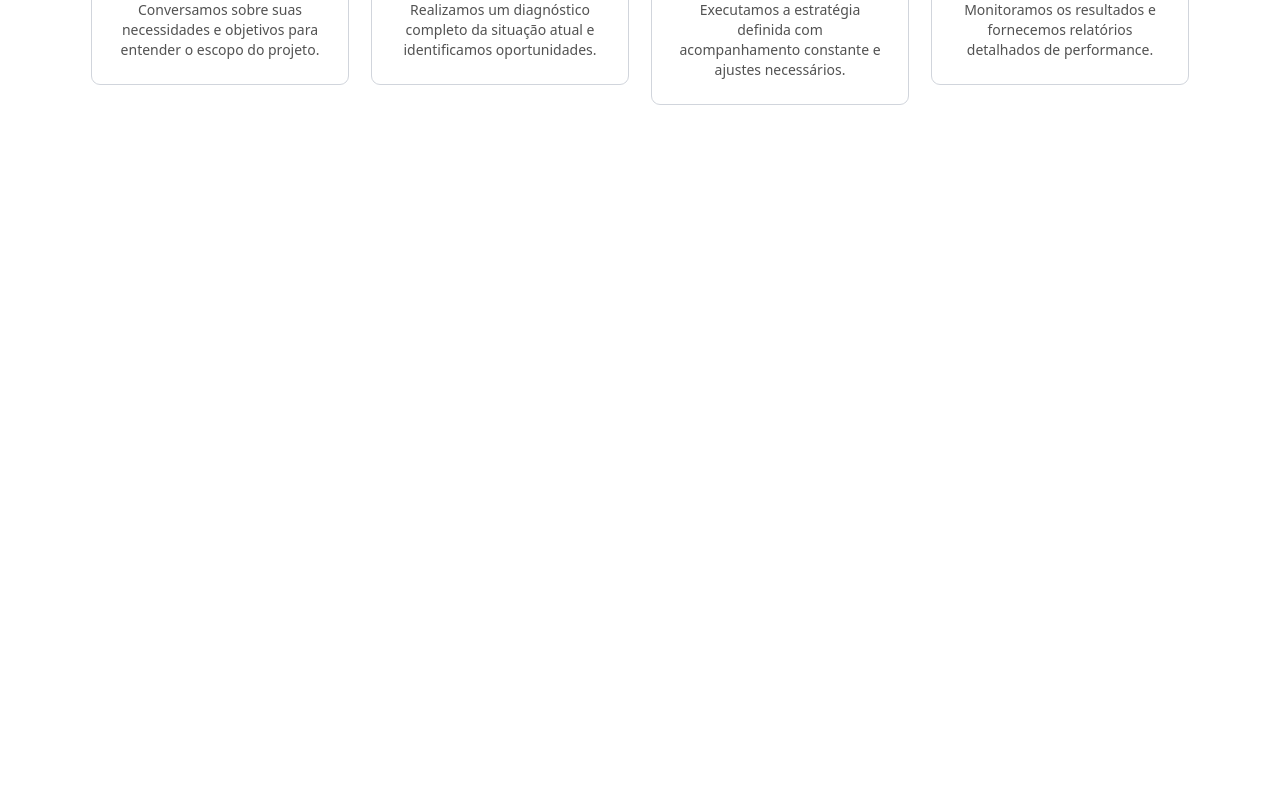
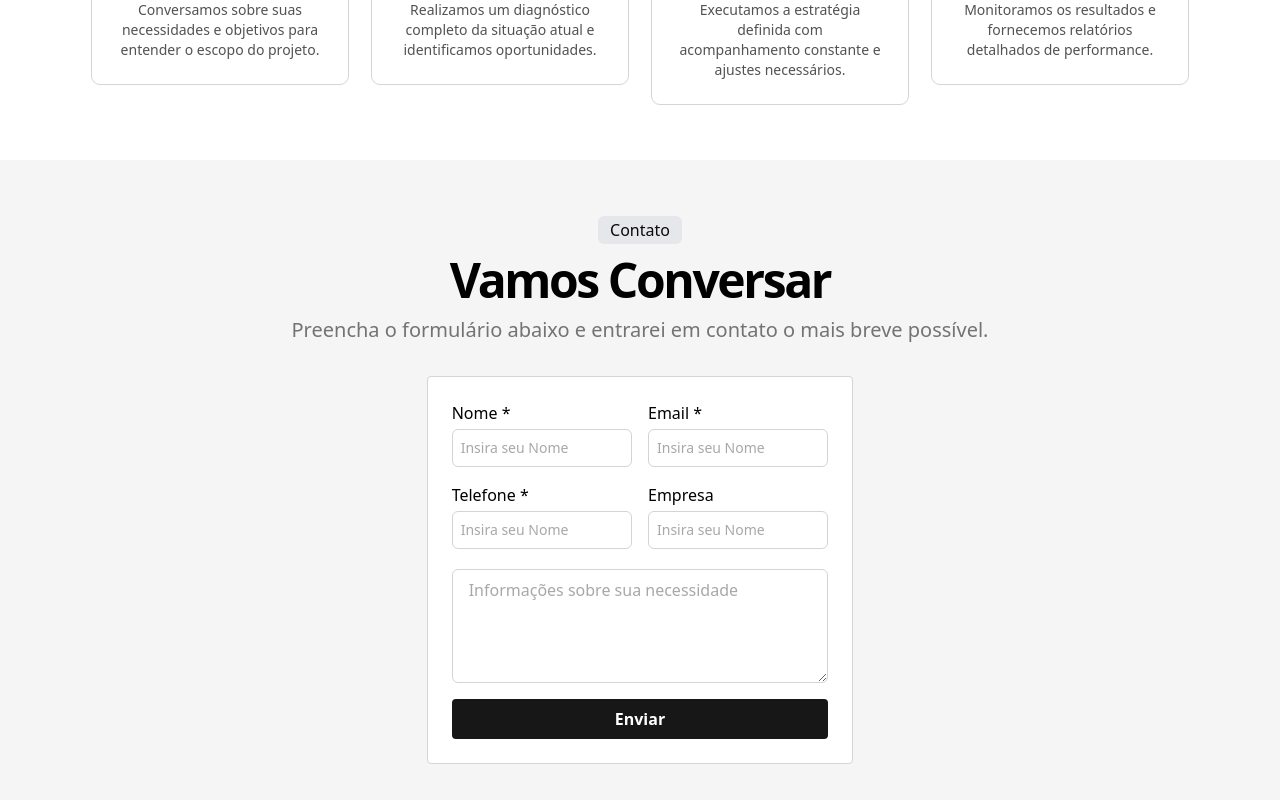
Before and after one commit to MuriloTeshima/teshimatech, a Next.js app: page / in a window 1280 px wide. Shown: the part 3270-4070 px from the top of the page. Before the commit the page ends 3430 px from the top, so only its background shows below. Built offline with nearby package versions, Linux system fonts and the light colour scheme.

Commit message:
Form envio criado sem envio ainda

```diff
--- a/src/app/layout.jsx
+++ b/src/app/layout.jsx
@@ -1,5 +1,5 @@
 import { Geist, Geist_Mono } from "next/font/google"
-import Header from "@/components/navbar"
+import Header from "@/components/layout/navbar"
 import "./globals.css"
 
 const geistSans = Geist({
--- a/src/app/page.jsx
+++ b/src/app/page.jsx
@@ -4,6 +4,7 @@ import { ButtonDark, ButtonLight } from "@/components/ui/button"
 import Card from "@/components/ui/card"
 import PropBox from "@/components/ui/prop"
 import WorkCard from "@/components/ui/workcard"
+import EmailForm from "@/components/layout/mailform"
 
 import {
   LaptopMinimalCheck,
@@ -16,7 +17,7 @@ import {
   MessageSquare,
   Search,
   Rocket,
-  CircleCheckBig
+  CircleCheckBig,
 } from "lucide-react"
 
 const mainimg = "/images/mainimg_1.png"
@@ -204,6 +205,20 @@ export default function Home() {
         </div>
       </section>
 
+      {/* Forma de contato */}
+      <section className="flex flex-col justify-center items-center py-14 bg-neutral-100">
+        <PropBox>Contato</PropBox>
+        <div className="flex flex-col justify-center items-center pb-8">
+          <h1 className="text-2xl font-bold tracking-tighter sm:text-4xl md:text-5xl lg:text-5xl text-left mb-3">
+            Vamos Conversar
+          </h1>
+          <p className="text-muted-foreground text-neutral-500 md:text-xl text-center">
+            Preencha o formulário abaixo e entrarei em contato o mais breve
+            possível.
+          </p>
+        </div>
+        <EmailForm />
+      </section>
     </main>
   )
 }
--- /dev/null
+++ b/src/components/layout/mailform.jsx
@@ -0,0 +1,38 @@
+import { InputBox, InputText } from "@/components/ui/inputs"
+
+export default function EmailForm() {
+  return (
+    <div className="w-full h-fit flex flex-col justify-center items-center">
+      <form action="" className="flex flex-col gap-4 border-1 border-neutral-300 p-6 rounded-sm w-1/3 bg-white">
+        <div className="grid grid-cols-2 gap-4 ">
+          <InputBox
+            id="teste"
+            type="text"
+            placeholder="Insira seu Nome"
+            label="Nome *"
+          />
+          <InputBox
+            id="teste"
+            type="text"
+            placeholder="Insira seu Nome"
+            label="Email *"
+          />
+          <InputBox
+            id="teste"
+            type="text"
+            placeholder="Insira seu Nome"
+            label="Telefone *"
+          />
+          <InputBox
+            id="teste"
+            type="text"
+            placeholder="Insira seu Nome"
+            label="Empresa"
+          />
+        </div>
+        <InputText placeholder='Informações sobre sua necessidade' />
+        <button className="w-full bg-neutral-900 py-2 rounded-sm text-white font-semibold" type="submit">Enviar</button>
+      </form>
+    </div>
+  )
+}
--- a/src/components/navbar.jsx
+++ b/src/components/layout/navbar.jsx
@@ -1,4 +1,4 @@
-import Button from "./ui/button"
+import Button from "@/components/ui/button"
 import Link from "next/link"
 
 export default function Header() {
--- /dev/null
+++ b/src/components/ui/inputs.jsx
@@ -0,0 +1,36 @@
+import React from "react"
+
+const InputBox = ({ id, placeholder, type, label }) => {
+  return (
+    <div className="w-full flex flex-col gap-1">
+      <label htmlFor={id} className="text-base">
+        {label}
+      </label>
+      <input
+        id={id}
+        type={type}
+        placeholder={placeholder}
+        className="w-full bg-white border-1 border-neutral-300 py-2 px-2 rounded-md text-sm text-neutral-600"
+      />
+    </div>
+  )
+}
+
+const InputText = ({ id, placeholder, label }) => {
+  return (
+    <div className="flex flex-col gap-1">
+      <label htmlFor={id} className="text-base">
+        {label}
+      </label>
+      <textarea
+        placeholder={placeholder}
+        className="bg-white border-1 border-neutral-300 py-2 px-4 rounded-md text-base text-neutral-600"
+        rows={4}
+        name=""
+        id={id}
+      ></textarea>
+    </div>
+  )
+}
+
+export { InputBox, InputText }
```
Also changed, not shown: src/app/globals.css (+0 -25 lines).
